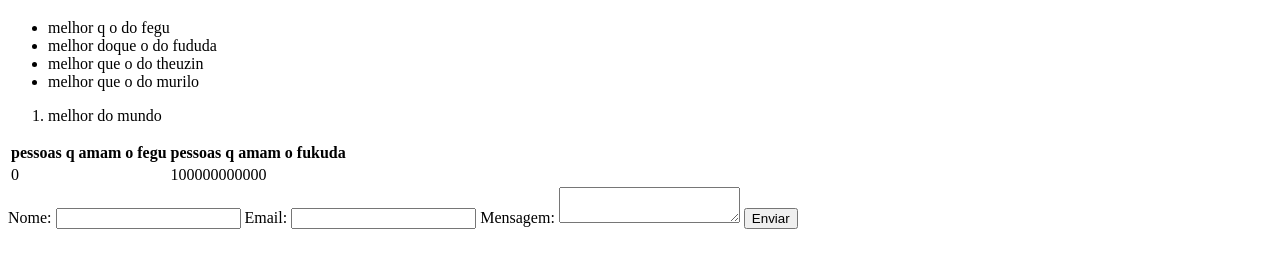
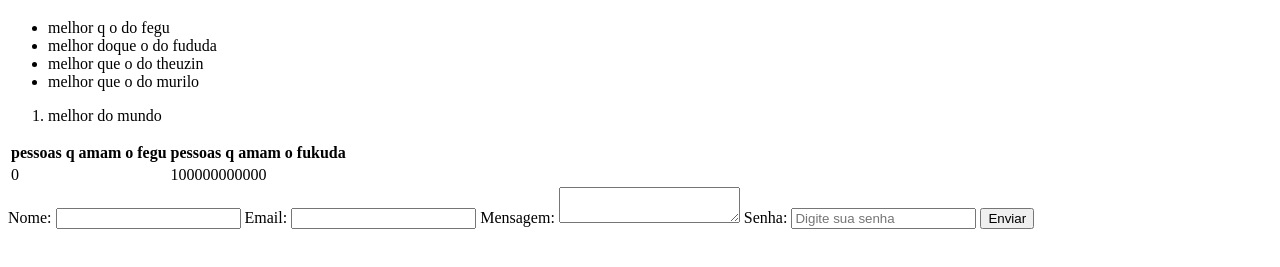
Before and after one commit to PedroRoman0/UTF2, a plain HTML site: page index.html in a window 1280 px wide. Shown: the part 61-328 px from the top of the page. Drawn offline with Linux system fonts and the light colour scheme.

Commit message:
Add files via upload

```diff
--- a/index.html
+++ b/index.html
@@ -39,6 +39,9 @@
     <label for="mensagem"> Mensagem:</label>
     <textarea id="mensagem" name="mensagem"></textarea>
 
+    <label for="password"> Senha:</label>
+    <input type="password" id="senha" name="senha" placeholder="Digite sua senha">
+
     <input type="submit" value="Enviar">
     </form>
 </body>
```
